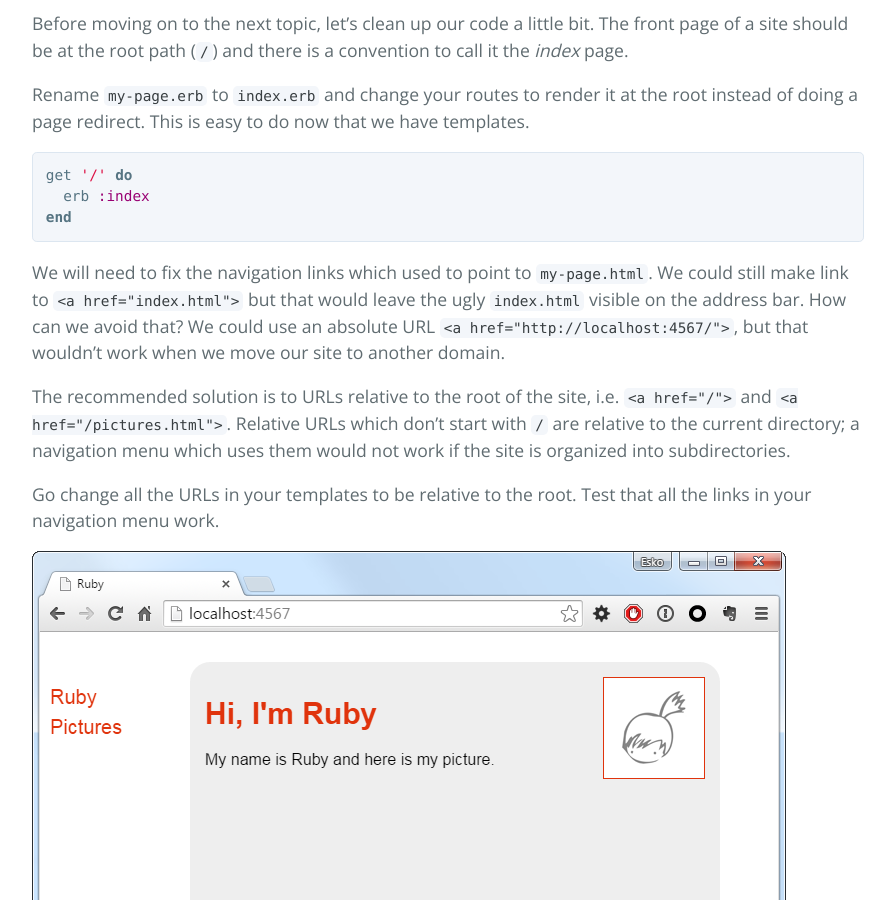
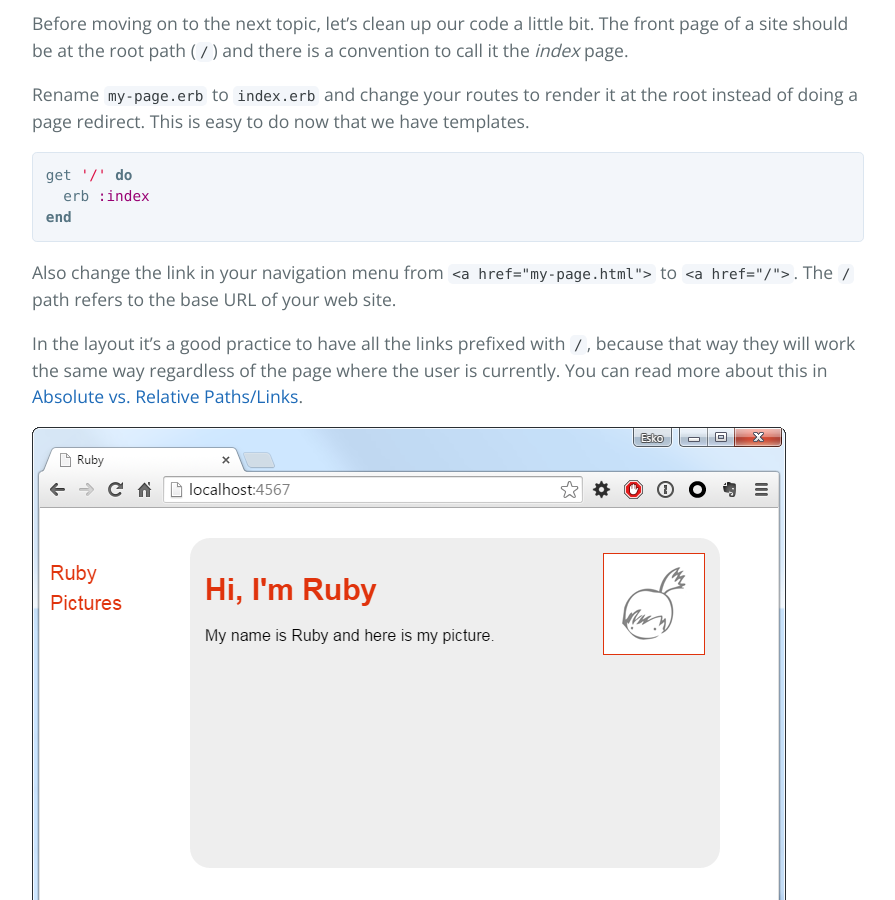
Before and after one commit to luontola/web-intro, a Jekyll site: the page built from templating.md, in a window 1280 px wide and 900 px high, scrolled down 6721 px. Shown: the whole window, without its empty margins (192-1087 px from the left). Built offline with Jekyll 4.4.1, drawn with Linux system fonts in a browser that asks for light colours; Markdown is read by kramdown in place of the engine named in the settings.

Commit message:
Simplified discussion of absolute vs. relative urls

````diff
--- a/templating.md
+++ b/templating.md
@@ -164,11 +164,9 @@ get '/' do
 end
 ```
 
-We will need to fix the navigation links which used to point to `my-page.html`. We could still make link to `<a href="index.html">` but that would leave the ugly `index.html` visible on the address bar. How can we avoid that? We could use an absolute URL `<a href="http://localhost:4567/">`, but that wouldn't work when we move our site to another domain.
+Also change the link in your navigation menu from `<a href="my-page.html">` to `<a href="/">`. The `/` path refers to the base URL of your web site.
 
-The recommended solution is to URLs relative to the root of the site, i.e. `<a href="/">` and `<a href="/pictures.html">`. Relative URLs which don't start with `/` are relative to the current directory; a navigation menu which uses them would not work if the site is organized into subdirectories.
-
-Go change all the URLs in your templates to be relative to the root. Test that all the links in your navigation menu work.
+In the layout it's a good practice to have all the links prefixed with `/`, because that way they will work the same way regardless of the page where the user is currently. You can read more about this in [Absolute vs. Relative Paths/Links][absolute-vs-relative-paths].
 
 ![Front page at the root](/screenshots/templating-index.png)
 
@@ -337,6 +335,7 @@ Most of the time when you notice some repetition in your code, you can extract t
 [sinatra-redirect]: http://www.sinatrarb.com/intro.html#Browser%20Redirect
 [sinatra-routes]: http://www.sinatrarb.com/intro.html#Routes
 [sinatra-templates]: http://www.sinatrarb.com/intro.html#Views%20/%20Templates
+[absolute-vs-relative-paths]: http://www.coffeecup.com/help/articles/absolute-vs-relative-pathslinks/
 [erb]: http://www.stuartellis.eu/articles/erb/
 [ruby-read]: http://docs.ruby-lang.org/en/2.2.0/IO.html#method-c-read
 [ruby-glob]: http://docs.ruby-lang.org/en/2.2.0/Dir.html#method-c-glob
````
